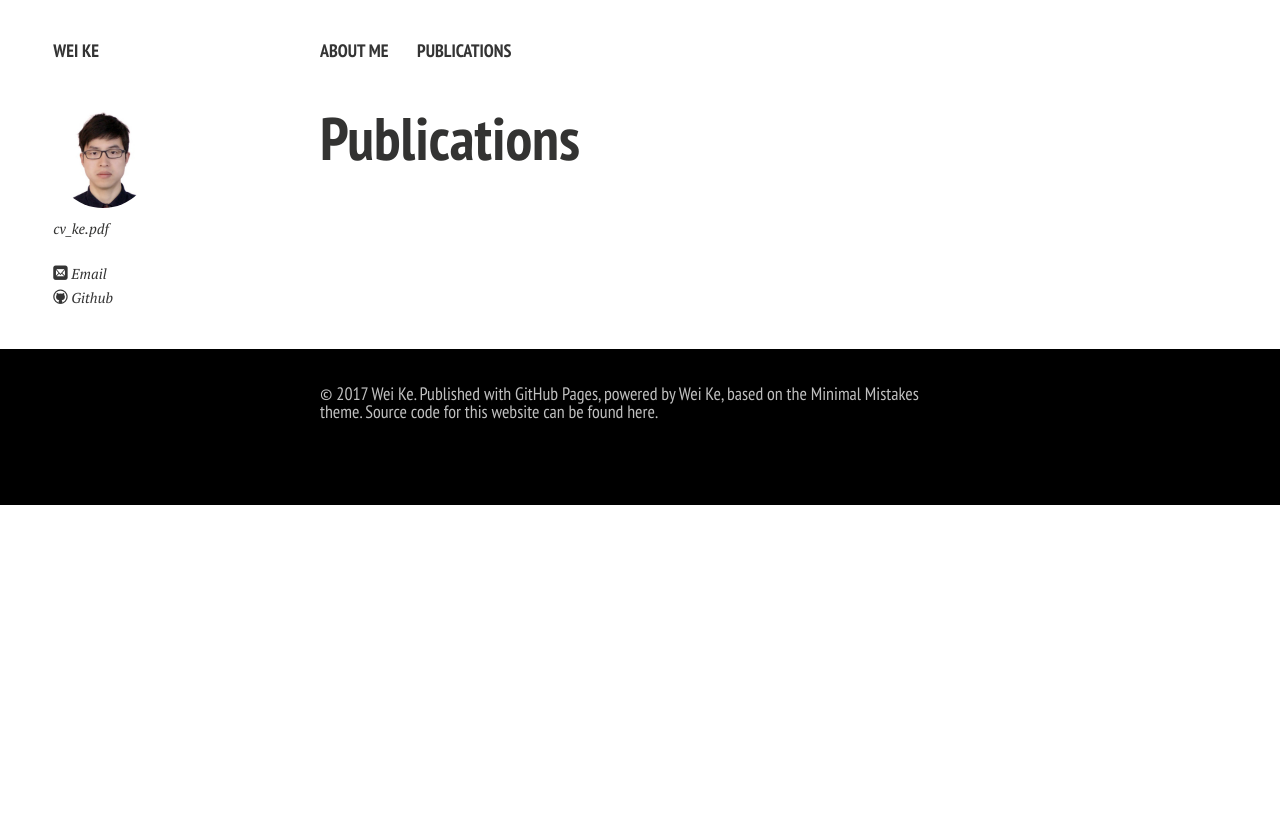
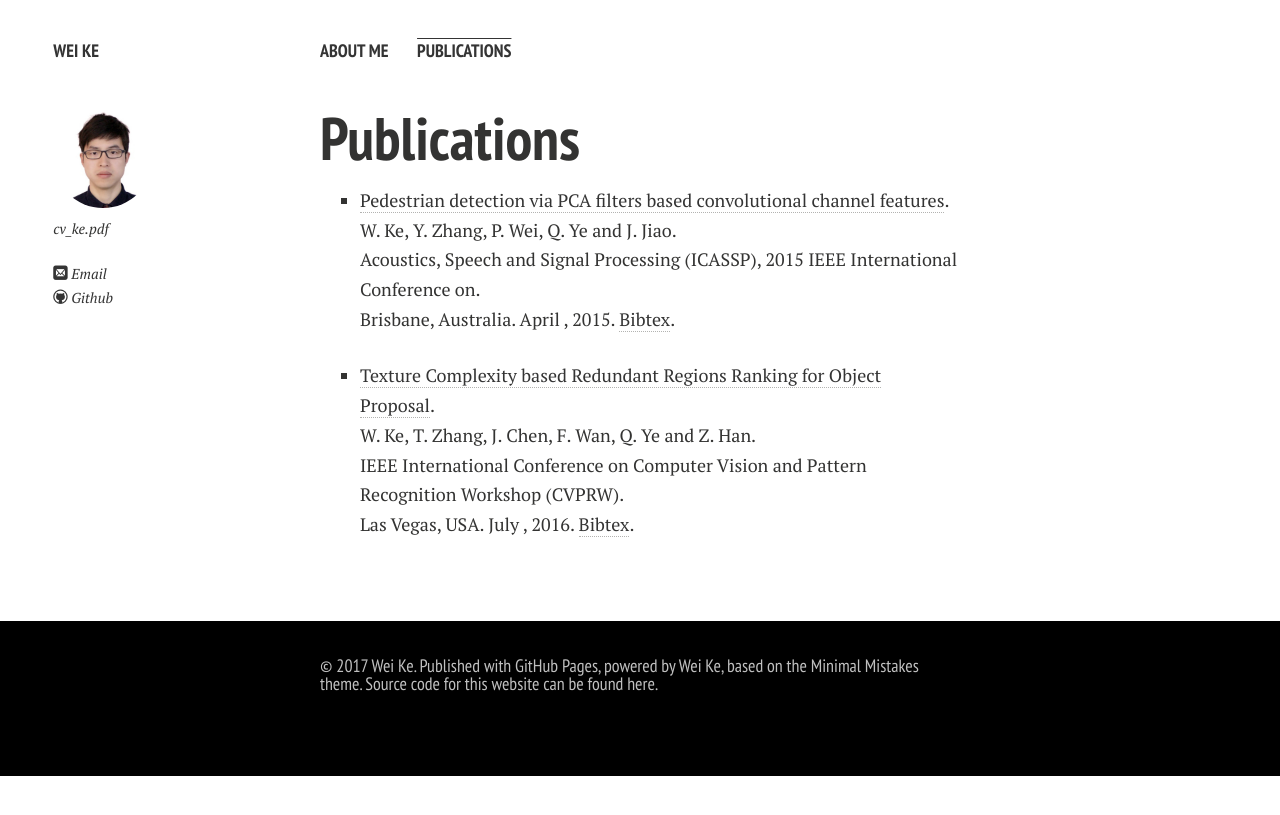
Before and after one commit to KevinKecc/kevinkecc.github.com, a Jekyll site: the page built from publications.md, in a window 1280 px wide. Shown: the top 815 px of the page. Built offline with Jekyll 4.4.1, drawn with Linux system fonts in a browser that asks for light colours; nearby versions of some CDN libraries; our own code applies the rules of GitHub Pages for plain Markdown files.

Commit message:
Update publications.md

```diff
--- a/publications.md
+++ b/publications.md
@@ -23,7 +13,15 @@ pubs:
     url: http://ieeexplore.ieee.org/stamp/stamp.jsp?tp=&arnumber=7178199
     bibtex: ke2015pedestrian.bib
 
-
+  - author: "W. Ke, T. Zhang, J. Chen, F. Wan, Q. Ye and Z. Han"
+    title: "Texture Complexity based Redundant Regions Ranking for Object Proposal"
+    keywords: "object proposal"
+    month: "July "
+    year: "2016"
+    address: "Las Vegas, USA"
+    booktitle: "IEEE International Conference on Computer Vision and Pattern Recognition Workshop (CVPRW)"
+    url: http://www.cv-foundation.org/openaccess/content_cvpr_2016_workshops/w24/papers/Ke_Texture_Complexity_Based_CVPR_2016_paper.pdf
+    bibtex: ke2016proposal.bib
 ---
 
 # Publications
```
Also changed, not shown: other parts of publications.md (+0 -10 lines).
